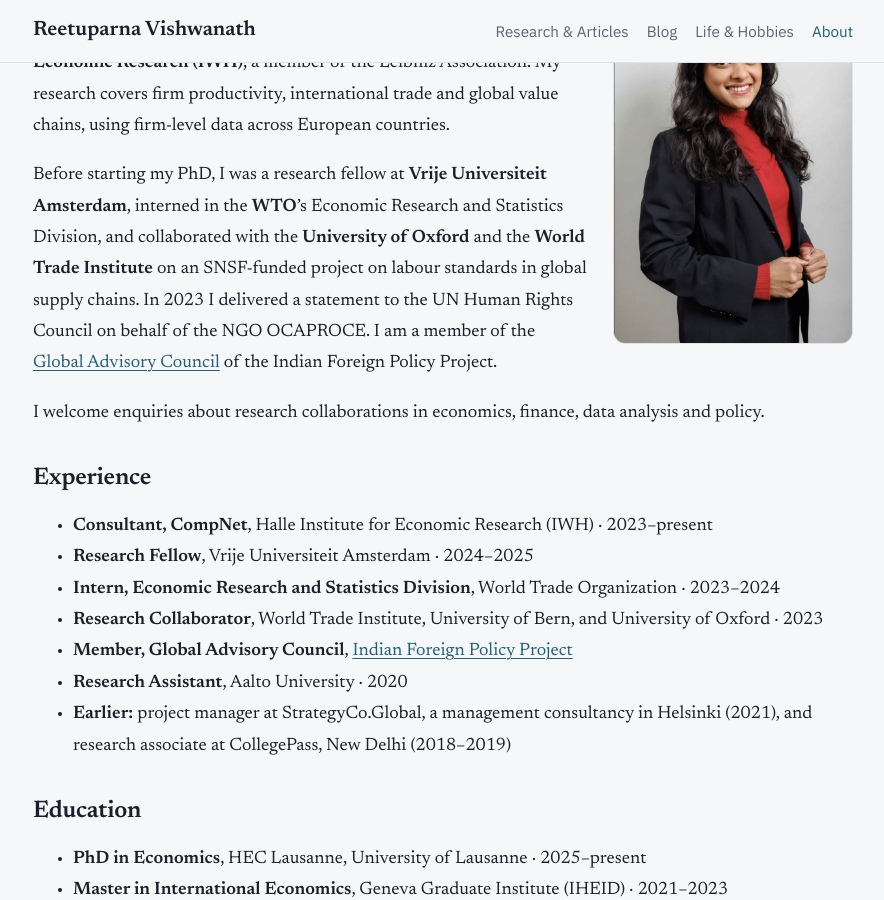
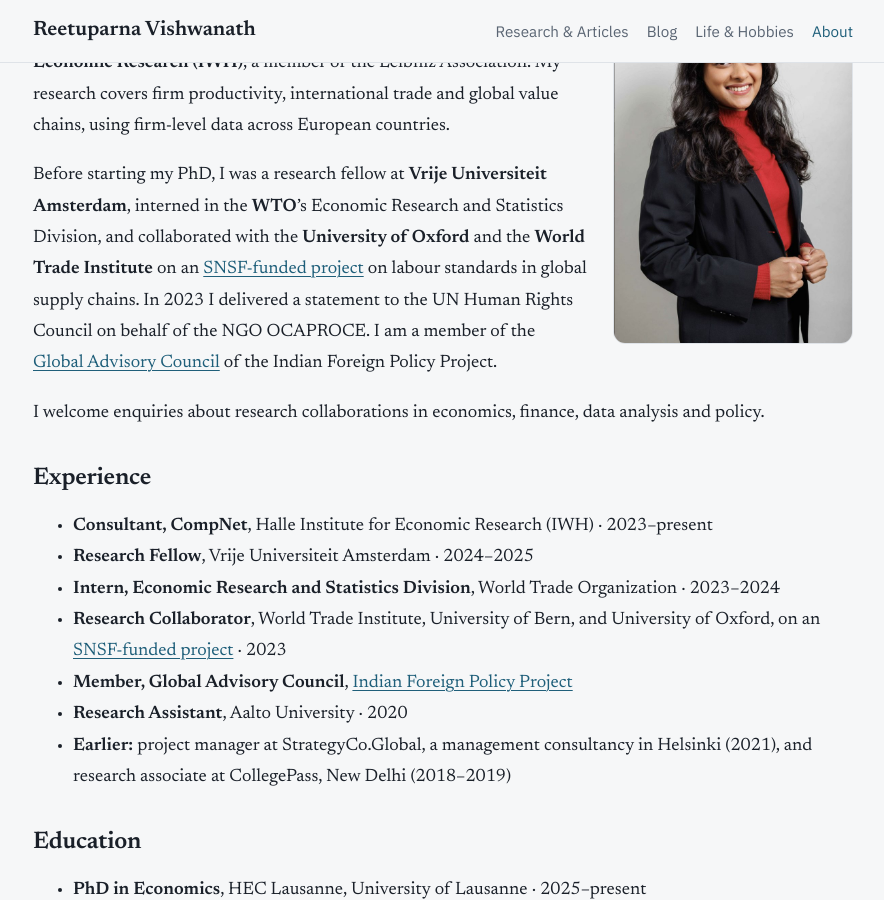
Before and after one commit to reetuparnav/Reetuparnav.github.io, a Jekyll site: the page built from about.md, in a window 1280 px wide and 900 px high, scrolled down 229 px. Shown: the whole window, without its empty margins (197-1081 px from the left). Built offline with Jekyll 4.4.1, drawn with Linux system fonts in a browser that asks for light colours.

Commit message:
Link the SNSF page for the WTI and Oxford labour standards project
Co-Authored-By: Claude Opus 5.5 (1M context) <noreply@anthropic.com>
Claude-Session: https://claude.ai/code/session_01Xsa2R2ve3LfZ8MkfZayTEc

```diff
--- a/about.md
+++ b/about.md
@@ -9,7 +9,7 @@ intro: "Economist and Odissi dancer, based in Lausanne."
 
 I am a PhD Fellow in Economics at **HEC Lausanne**, University of Lausanne, and a consultant with **CompNet** at the **Halle Institute for Economic Research (IWH)**, a member of the Leibniz Association. My research covers firm productivity, international trade and global value chains, using firm-level data across European countries.
 
-Before starting my PhD, I was a research fellow at **Vrije Universiteit Amsterdam**, interned in the **WTO**'s Economic Research and Statistics Division, and collaborated with the **University of Oxford** and the **World Trade Institute** on an SNSF-funded project on labour standards in global supply chains. In 2023 I delivered a statement to the UN Human Rights Council on behalf of the NGO OCAPROCE. I am a member of the [Global Advisory Council](https://org.foreignpolicyindia.in/about-us/global-advisory-council) of the Indian Foreign Policy Project.
+Before starting my PhD, I was a research fellow at **Vrije Universiteit Amsterdam**, interned in the **WTO**'s Economic Research and Statistics Division, and collaborated with the **University of Oxford** and the **World Trade Institute** on an [SNSF-funded project](https://data.snf.ch/grants/grant/200968) on labour standards in global supply chains. In 2023 I delivered a statement to the UN Human Rights Council on behalf of the NGO OCAPROCE. I am a member of the [Global Advisory Council](https://org.foreignpolicyindia.in/about-us/global-advisory-council) of the Indian Foreign Policy Project.
 
 I welcome enquiries about research collaborations in economics, finance, data analysis and policy.
 
@@ -17,7 +17,7 @@ I welcome enquiries about research collaborations in economics, finance, data an
 - **Consultant, CompNet**, Halle Institute for Economic Research (IWH) · 2023–present
 - **Research Fellow**, Vrije Universiteit Amsterdam · 2024–2025
 - **Intern, Economic Research and Statistics Division**, World Trade Organization · 2023–2024
-- **Research Collaborator**, World Trade Institute, University of Bern, and University of Oxford · 2023
+- **Research Collaborator**, World Trade Institute, University of Bern, and University of Oxford, on an [SNSF-funded project](https://data.snf.ch/grants/grant/200968) · 2023
 - **Member, Global Advisory Council**, [Indian Foreign Policy Project](https://org.foreignpolicyindia.in/about-us/global-advisory-council)
 - **Research Assistant**, Aalto University · 2020
 - **Earlier:** project manager at StrategyCo.Global, a management consultancy in Helsinki (2021), and research associate at CollegePass, New Delhi (2018–2019)
--- a/research.html
+++ b/research.html
@@ -20,7 +20,8 @@ intro: "I study firm productivity, international trade and global value chains u
   <li><strong>CompNet Micro Data Infrastructure (MDI)</strong> · Halle Institute for Economic Research (IWH), 2023–present<br>
     <span class="pub-note">I help develop the cross-country Micro Data Infrastructure of CompNet, the Competitiveness Research Network, which gives researchers and policymakers comparable firm-level data across European countries. I lead collaborations with government economists on research using the MDI, work with national statistical institutes, and train researchers on its tools. From 2024 to 2025 I worked on the infrastructure as a research fellow with Eric Bartelsman at Vrije Universiteit Amsterdam.</span></li>
   <li><strong>Labor Standards Compliance and Buyer-Supplier Linkages in Global Supply Chains</strong> · University of Oxford and World Trade Institute, University of Bern, 2023<br>
-    <span class="pub-note">Research collaborator on this SNSF-funded project led by Matthew Amengual and Damian Raess, which studies the governance systems that monitor and improve labour standards in global supply chains.</span></li>
+    <span class="pub-note">Research collaborator on this SNSF-funded project led by Matthew Amengual and Damian Raess, which studies the governance systems that monitor and improve labour standards in global supply chains.</span><br>
+    <a href="https://data.snf.ch/grants/grant/200968">SNSF project page</a></li>
   <li><strong>COVID-19 and social behaviour</strong> · Aalto University, 2020<br>
     <span class="pub-note">Research assistant to Juuso Välimäki and Pauli Murto, combining economic and epidemiological models to study how the pandemic changed social behaviour.</span></li>
 </ol>
```
